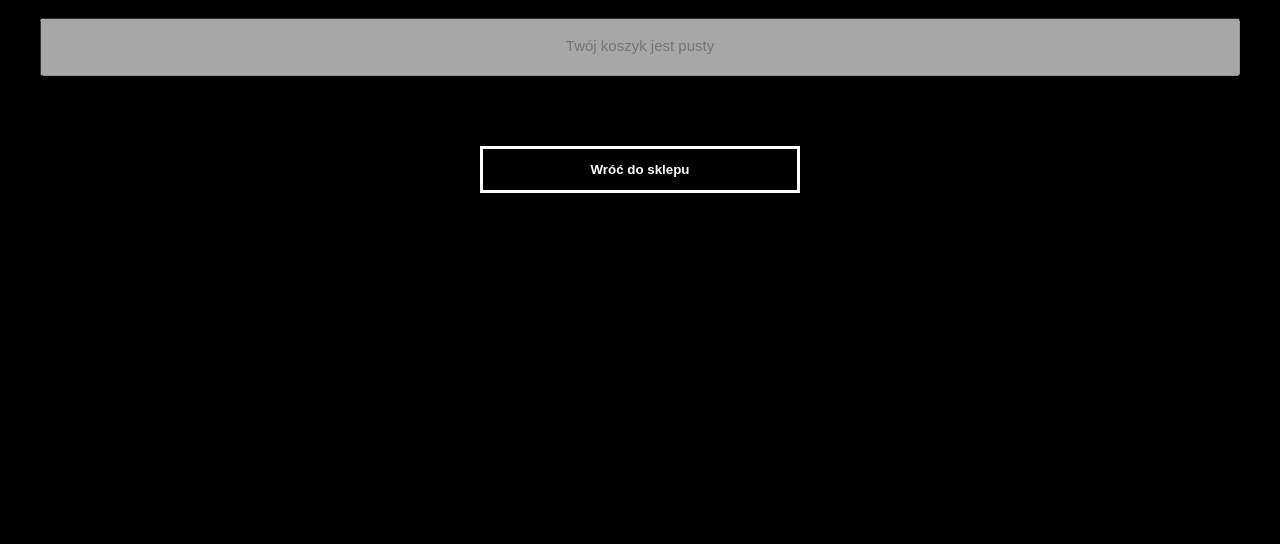
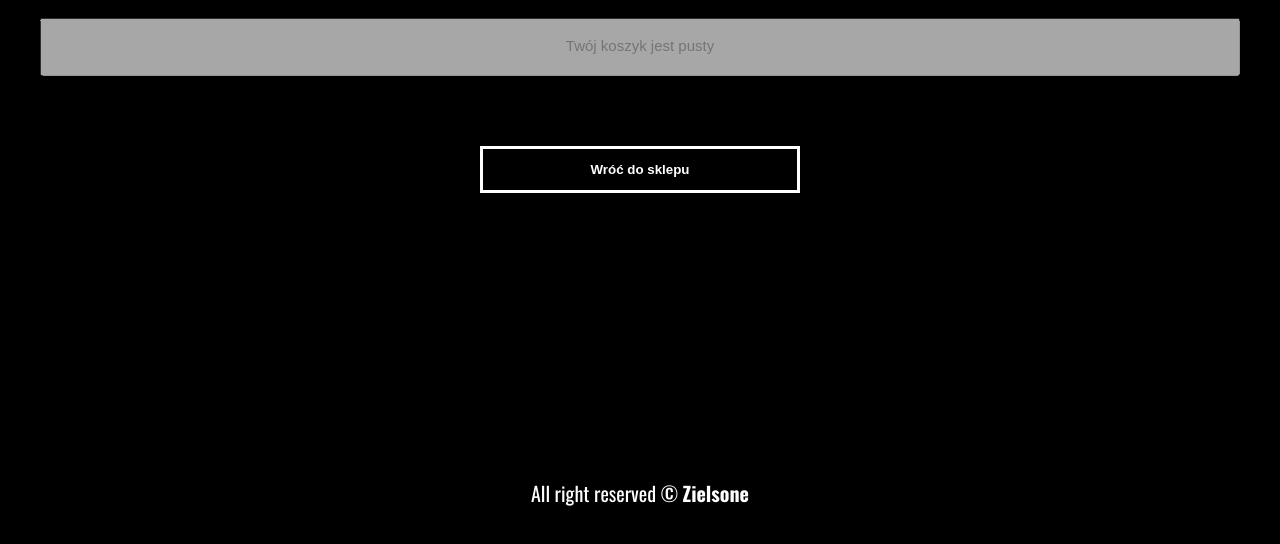
Before and after one commit to Zielsone/DriftShop, a plain HTML site: page cart.html in a window 1280 px wide. Shown: the part 234-778 px from the top of the page. Drawn offline with nearby package versions, Linux system fonts and the light colour scheme.

Commit message:
Fix some bugs

```diff
--- a/cart.html
+++ b/cart.html
@@ -41,5 +41,11 @@
       </div>
 </header>
 
+<footer>
+    <div class="footer">
+        <p>All right reserved &copy <a href="https://github.com/Zielsone">Zielsone</a></p>
+    </div>
+</footer>
+
 </body>
 </html>
--- a/saas/main.scss
+++ b/saas/main.scss
@@ -643,6 +643,7 @@ body{
 .cart{
     text-align: center;
     padding: 2em;
+    height: 64%;
     &__header{
         font-size: 4rem;
         text-transform: uppercase;
```
Also changed, not shown: css/main.css, 1 other file.
